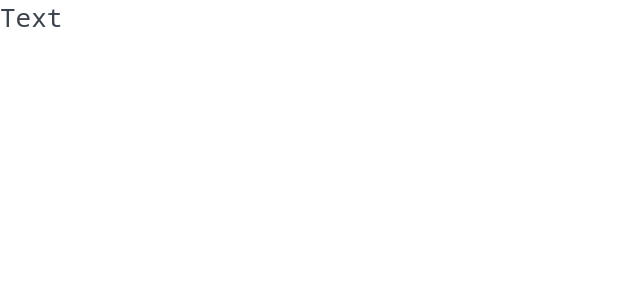
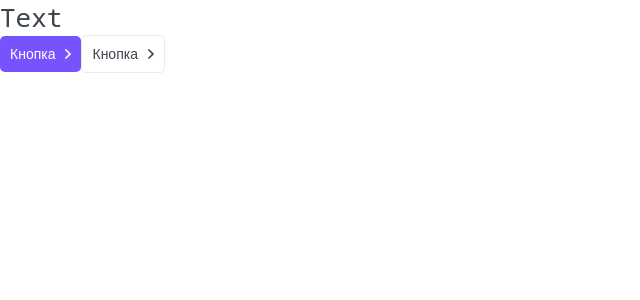
Before and after one commit to dmitrybludchy/react-ts-nextjs, a Next.js app: page / in a window 1280 px wide. Shown: the top 300 px of the page, without its empty margins (0-640 px from the left). Built offline with nearby package versions, Linux system fonts and the light colour scheme.

Commit message:
add component button, svg-config

```diff
--- /dev/null
+++ b/components/Button/Button.module.css
@@ -0,0 +1,51 @@
+.button {
+    display: inline-block;
+
+    box-sizing: border-box;
+    padding: 10px;
+
+    cursor: pointer;
+    text-align: center;
+    border: none;
+    border-radius: 5px;
+
+    font-size: 14px;
+    transition: all 0.2s;
+}
+
+.primary {
+    color: var(--white);
+    background-color: var(--primary);
+}
+
+.primary:hover {
+    color: var(--white);
+    background-color: var(--primary-hover);
+}
+
+.ghost {
+    color: var(--black);
+    background: none;
+    border: 1px solid var(--gray-light);
+}
+
+.ghost:hover {
+    color: var(--white);
+    background-color: var(--primary-hover);
+}
+
+.arrow {
+    display: inline-block;
+
+    margin-left: 10px;
+}
+
+.down {
+    transform: rotate(90deg);
+    transition: all 0.2s;
+}
+
+.primary svg,
+.ghost:hover svg {
+    fill: var(--white);
+}
--- /dev/null
+++ b/components/Button/Button.tsx
@@ -0,0 +1,23 @@
+import { ButtonProps } from './Buton.props';
+import styles from './Button.module.css';
+import cn from 'classnames';
+import ArrowIcon from './arrow.svg';
+
+export const Button = ({ appearance, arrow = 'none', children, className, ...props }: ButtonProps): JSX.Element => {
+   return (
+    <button
+        className={cn(styles.button, className, {
+            [styles.primary] : appearance == 'primary',
+            [styles.ghost] : appearance == 'ghost',
+        })}
+        {...props}
+    >
+        {children}
+        {arrow != 'none' && <span className={cn(styles.arrow, {
+            [styles.down] : arrow == 'down'
+        })}>
+            <ArrowIcon/>
+        </span>}
+    </button>
+   );
+};
--- a/components/index.ts
+++ b/components/index.ts
@@ -1 +1,2 @@
 export * from './Htag/Htag';
+export * from './Button/Button';
--- /dev/null
+++ b/next-env-custom.d.ts
@@ -0,0 +1,5 @@
+/// <reference types="next" />
+/// <reference types="next/types/global" />
+
+// NOTE: This file should not be edited
+// see https://nextjs.org/docs/basic-features/typescript for more information.
--- a/next.config.js
+++ b/next.config.js
@@ -1,6 +1,29 @@
-/** @type {import('next').NextConfig} */
-const nextConfig = {
-  reactStrictMode: true,
-}
+module.exports = {
+	images: {
+		domains: ['courses-top.ru']
+	},
+	webpack(config, options) {
+		config.module.rules.push({
+			loader: '@svgr/webpack',
+			issuer: /\.[jt]sx?$/,
+			options: {
+				prettier: false,
+				svgo: true,
+				svgoConfig: {
+					plugins: [{
+						name: 'preset-default',
+						params: {
+							override: {
+								removeViewBox: false
+							}
+						}
+					}],
+				},
+				titleProp: true,
+			},
+			test: /\.svg$/,
+		});
 
-module.exports = nextConfig
+		return config;
+	},
+};
--- a/package.json
+++ b/package.json
@@ -16,6 +16,8 @@
     "react-dom": "17.0.2"
   },
   "devDependencies": {
+    "@svgr/webpack": "^6.2.1",
+    "@types/classnames": "^2.3.1",
     "@types/node": "17.0.16",
     "@types/react": "17.0.39",
     "@typescript-eslint/eslint-plugin": "^5.11.0",
--- a/pages/index.tsx
+++ b/pages/index.tsx
@@ -1,10 +1,12 @@
 import type { NextPage } from 'next';
-import { Htag } from '../components';
+import { Htag, Button } from '../components';
 
 const Home: NextPage = () => {
   return (
     <>
       <Htag tag='h1'>Text</Htag>
+      <Button appearance='primary' arrow='right'>Кнопка</Button>
+      <Button appearance='ghost' arrow='right'>Кнопка</Button>
     </>
   );
 };
--- a/styles/globals.css
+++ b/styles/globals.css
@@ -19,8 +19,10 @@
 
 :root {
 	--black: #3B434E;
+	--gray-light: #EBEBEB;
 	--white: white;
 	--primary: #7653FC;
+	--primary-hover: #6344df;
 	--red: #FC836D;
 	--green: #1DC37E;
 	--green-light: #C8F8E4;
```
Also changed, not shown: components/Button/Buton.props.ts (added, +7 -0 lines), images.d.ts (added, +50 -0 lines), tsconfig.json (+15 -3 lines), components/Button/arrow.svg (added), 1 other file (tests, documents, lock files or other folders).
